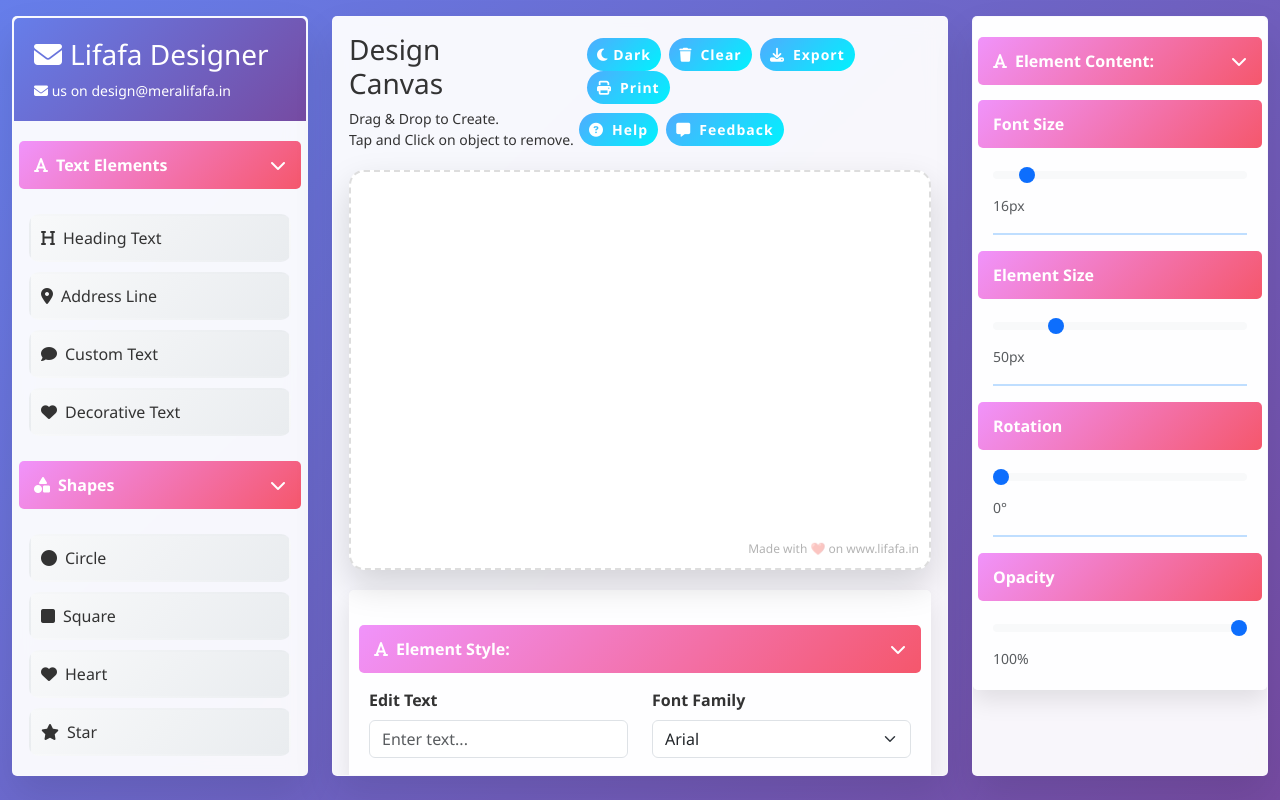
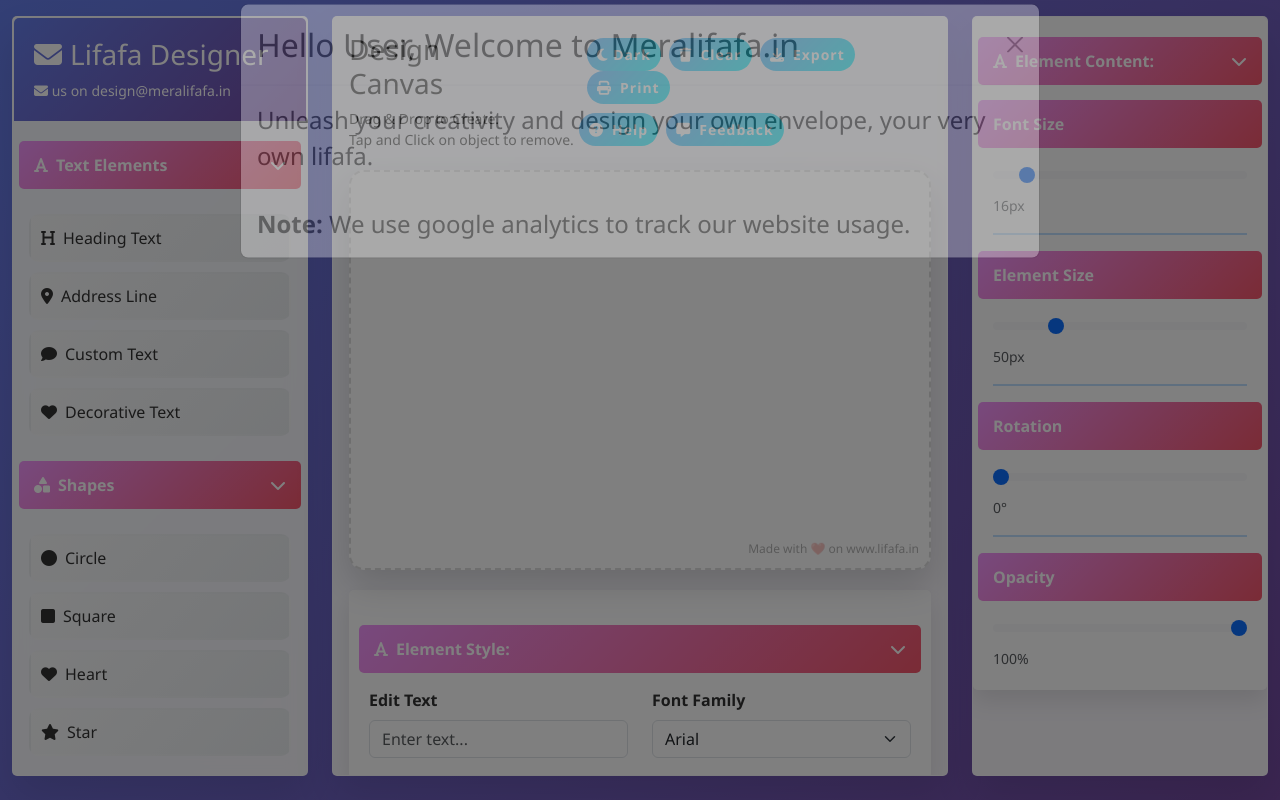
Before and after one commit to tan-infinity93/mera_lifafa, a plain HTML site: page index.html in a window 1280 px wide. Drawn offline with nearby package versions, Linux system fonts and the light colour scheme.

Commit message:
added google analytics to website and general enhancements

```diff
--- a/index.html
+++ b/index.html
@@ -9,6 +9,15 @@
     <!-- <link rel="stylesheet" type="text/css" href="style.css"> -->
     <link rel="stylesheet" type="text/css" href="style_v2.css">
 </head>
+<!-- Google tag (gtag.js) -->
+<script async src="https://www.googletagmanager.com/gtag/js?id=G-W3LYQBD5MV"></script>
+<script>
+  window.dataLayer = window.dataLayer || [];
+  function gtag(){dataLayer.push(arguments);}
+  gtag('js', new Date());
+
+  gtag('config', 'G-W3LYQBD5MV');
+</script>
 <body>
     <!-- Context Menu -->
     <div id="customMenu">
@@ -45,15 +54,28 @@
       </div>
     </div>
 
+    <div class="modal fade" id="welcomeModal" tabindex="-1" aria-hidden="true">
+      <div class="modal-dialog modal-lg">
+        <div class="modal-content">
+          <div class="modal-header">
+            <h2 class="modal-title">Hello User, Welcome to Meralifafa.in</h2>
+            <button type="button" class="btn-close modal-btn-close" data-bs-dismiss="modal" id="welcomeModalBtn"></button>
+          </div>
+          <div class="modal-body p-0">
+            <h4 class="modal-title p-3">Unleash your creativity and design your own envelope, your very own lifafa.</h4>
+            <h4 class="modal-title p-3"><b>Note:</b> We use google analytics to track our website usage.</h4>
+          </div>
+        </div>
+      </div>
+    </div>
+
     <div class="container-fluid py-3">
         <div class="row">
             <!-- Left Panel - Design Menu -->
             <div class="col-lg-3 col-md-3">
                 <div class="design-panel p-3">
                     <div class="menu-header">
-                        <!-- <img src="logo_bw.png" alt="Logo" style="max-width: 100%; height: auto; margin-right: 8px;"> -->
                         <h3><i class="fas fa-envelope me-2"></i>Lifafa Designer</h3>
-                        <!-- <p class="mt-2 mb-0 small"><a href="https://forms.gle/EkcfLnTTXUfxAP1q7" id="give-feedback">Click here to give feedback</a></p> -->
                         <p class="mt-1 mb-0 small"><i class="fas fa-envelope"></i> us on design@meralifafa.in</p>
                     </div>
 
--- a/script.js
+++ b/script.js
@@ -1,3 +1,20 @@
+
+window.onload = function() {
+    const myModal = document.getElementById('welcomeModal');
+    const bootstrapModal = new bootstrap.Modal(myModal);
+    bootstrapModal.show();
+};
+
+function closeModal() {
+    const myModal = document.getElementById('welcomeModalBtn');
+    // myModal.style.display = 'none';
+    myModal.click();
+}
+
+// Call closeModal after 5 seconds (5000 milliseconds)
+setTimeout(closeModal, 5000);
+
+
 let selectedElement = null;
 let elementCounter = 0;
 let isDragging = false;
```
